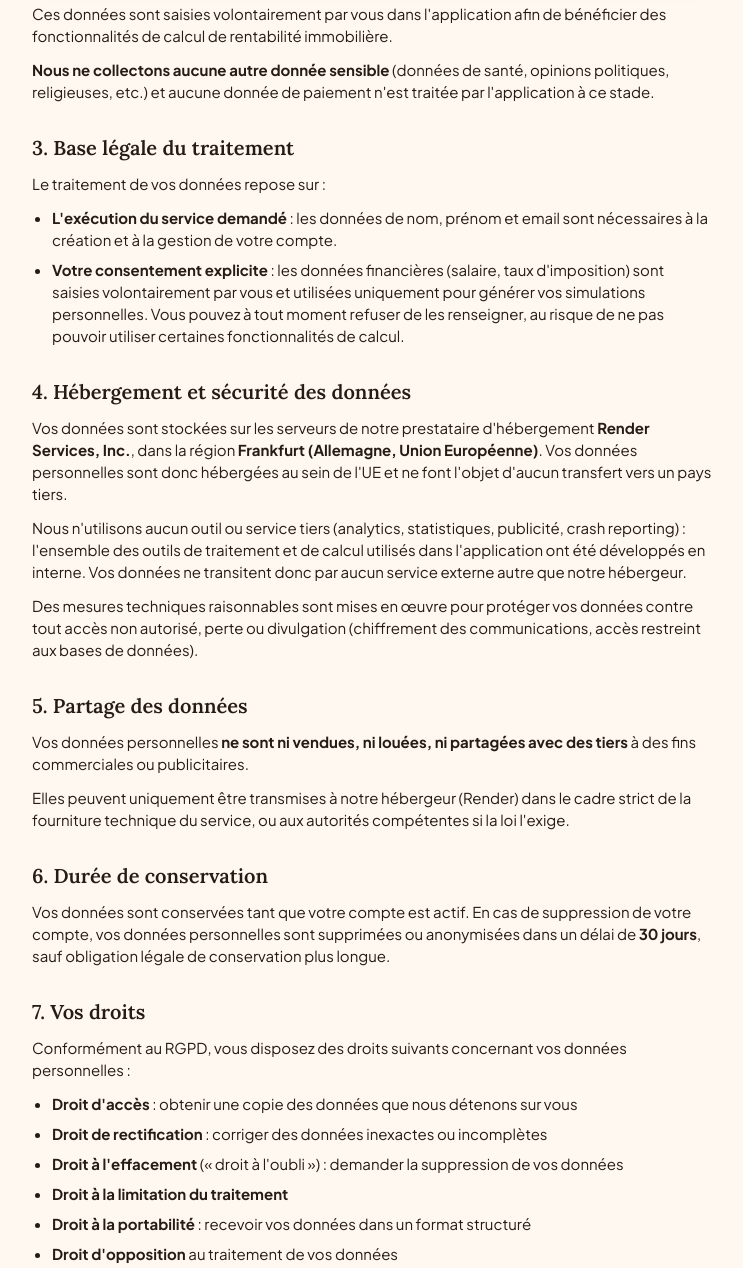
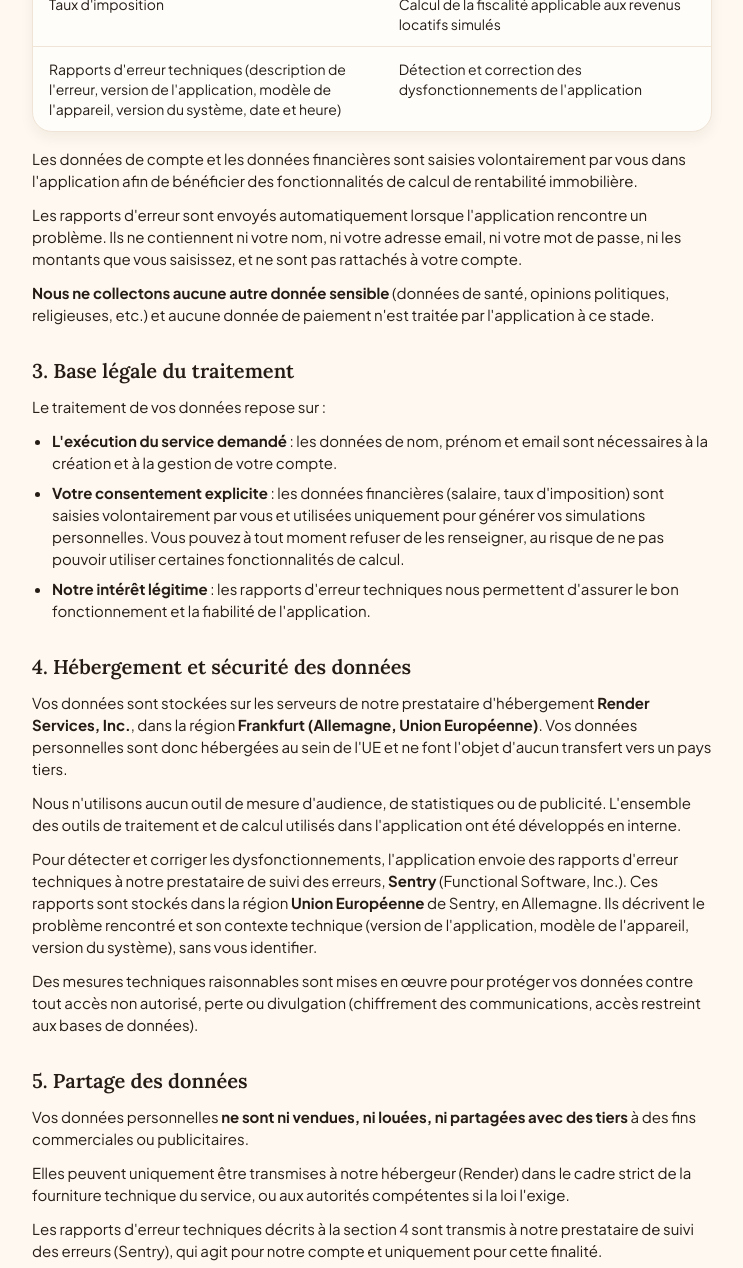
Before and after one commit to lyson-rentaly/rentaly-legal, a plain HTML site: page confidentialite/index.html in a window 1280 px wide. Shown: the part 868-2136 px from the top of the page, without its empty margins (268-1011 px from the left). Drawn offline with Linux system fonts and the light colour scheme.

Commit message:
Mentionne le suivi des erreurs par Sentry dans la politique de confidentialité

```diff
--- a/confidentialite/index.html
+++ b/confidentialite/index.html
@@ -15,7 +15,7 @@
       Rendwell
     </a>
     <h1>Politique de confidentialité</h1>
-    <p class="updated">Dernière mise à jour : 04/08/2026</p>
+    <p class="updated">Dernière mise à jour : 02/10/2026</p>
   </div>
 </header>
 <nav class="legal-nav" aria-label="Pages du site">
@@ -46,8 +46,10 @@
     <tr><td>Adresse email</td><td>Création de compte, authentification, communication</td></tr>
     <tr><td>Salaire mensuel ou annuel</td><td>Réalisation des simulations de rentabilité locative (calcul de capacité d'emprunt, effort d'épargne, etc.)</td></tr>
     <tr><td>Taux d'imposition</td><td>Calcul de la fiscalité applicable aux revenus locatifs simulés</td></tr>
+    <tr><td>Rapports d'erreur techniques (description de l'erreur, version de l'application, modèle de l'appareil, version du système, date et heure)</td><td>Détection et correction des dysfonctionnements de l'application</td></tr>
   </table>
-  <p>Ces données sont saisies volontairement par vous dans l'application afin de bénéficier des fonctionnalités de calcul de rentabilité immobilière.</p>
+  <p>Les données de compte et les données financières sont saisies volontairement par vous dans l'application afin de bénéficier des fonctionnalités de calcul de rentabilité immobilière.</p>
+  <p>Les rapports d'erreur sont envoyés automatiquement lorsque l'application rencontre un problème. Ils ne contiennent ni votre nom, ni votre adresse email, ni votre mot de passe, ni les montants que vous saisissez, et ne sont pas rattachés à votre compte.</p>
   <p><strong>Nous ne collectons aucune autre donnée sensible</strong> (données de santé, opinions politiques, religieuses, etc.) et aucune donnée de paiement n'est traitée par l'application à ce stade.</p>
 
   <h2>3. Base légale du traitement</h2>
@@ -55,19 +57,23 @@
   <ul>
     <li><strong>L'exécution du service demandé</strong> : les données de nom, prénom et email sont nécessaires à la création et à la gestion de votre compte.</li>
     <li><strong>Votre consentement explicite</strong> : les données financières (salaire, taux d'imposition) sont saisies volontairement par vous et utilisées uniquement pour générer vos simulations personnelles. Vous pouvez à tout moment refuser de les renseigner, au risque de ne pas pouvoir utiliser certaines fonctionnalités de calcul.</li>
+    <li><strong>Notre intérêt légitime</strong> : les rapports d'erreur techniques nous permettent d'assurer le bon fonctionnement et la fiabilité de l'application.</li>
   </ul>
 
   <h2>4. Hébergement et sécurité des données</h2>
   <p>Vos données sont stockées sur les serveurs de notre prestataire d'hébergement <strong>Render Services, Inc.</strong>, dans la région <strong>Frankfurt (Allemagne, Union Européenne)</strong>. Vos données personnelles sont donc hébergées au sein de l'UE et ne font l'objet d'aucun transfert vers un pays tiers.</p>
-  <p>Nous n'utilisons aucun outil ou service tiers (analytics, statistiques, publicité, crash reporting) : l'ensemble des outils de traitement et de calcul utilisés dans l'application ont été développés en interne. Vos données ne transitent donc par aucun service externe autre que notre hébergeur.</p>
+  <p>Nous n'utilisons aucun outil de mesure d'audience, de statistiques ou de publicité. L'ensemble des outils de traitement et de calcul utilisés dans l'application ont été développés en interne.</p>
+  <p>Pour détecter et corriger les dysfonctionnements, l'application envoie des rapports d'erreur techniques à notre prestataire de suivi des erreurs, <strong>Sentry</strong> (Functional Software, Inc.). Ces rapports sont stockés dans la région <strong>Union Européenne</strong> de Sentry, en Allemagne. Ils décrivent le problème rencontré et son contexte technique (version de l'application, modèle de l'appareil, version du système), sans vous identifier.</p>
   <p>Des mesures techniques raisonnables sont mises en œuvre pour protéger vos données contre tout accès non autorisé, perte ou divulgation (chiffrement des communications, accès restreint aux bases de données).</p>
 
   <h2>5. Partage des données</h2>
   <p>Vos données personnelles <strong>ne sont ni vendues, ni louées, ni partagées avec des tiers</strong> à des fins commerciales ou publicitaires.</p>
   <p>Elles peuvent uniquement être transmises à notre hébergeur (Render) dans le cadre strict de la fourniture technique du service, ou aux autorités compétentes si la loi l'exige.</p>
+  <p>Les rapports d'erreur techniques décrits à la section 4 sont transmis à notre prestataire de suivi des erreurs (Sentry), qui agit pour notre compte et uniquement pour cette finalité.</p>
 
   <h2>6. Durée de conservation</h2>
   <p>Vos données sont conservées tant que votre compte est actif. En cas de suppression de votre compte, vos données personnelles sont supprimées ou anonymisées dans un délai de <strong>30 jours</strong>, sauf obligation légale de conservation plus longue.</p>
+  <p>Les rapports d'erreur techniques sont conservés <strong>30 jours</strong> par notre prestataire de suivi des erreurs, puis supprimés.</p>
 
   <h2>7. Vos droits</h2>
   <p>Conformément au RGPD, vous disposez des droits suivants concernant vos données personnelles :</p>
```
